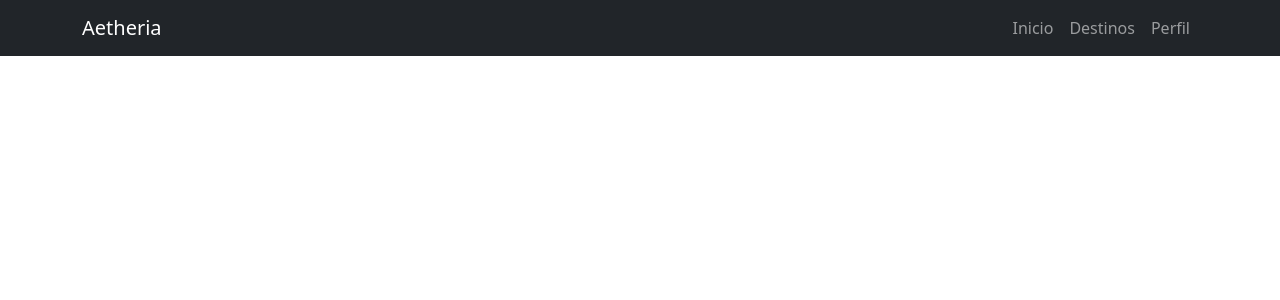
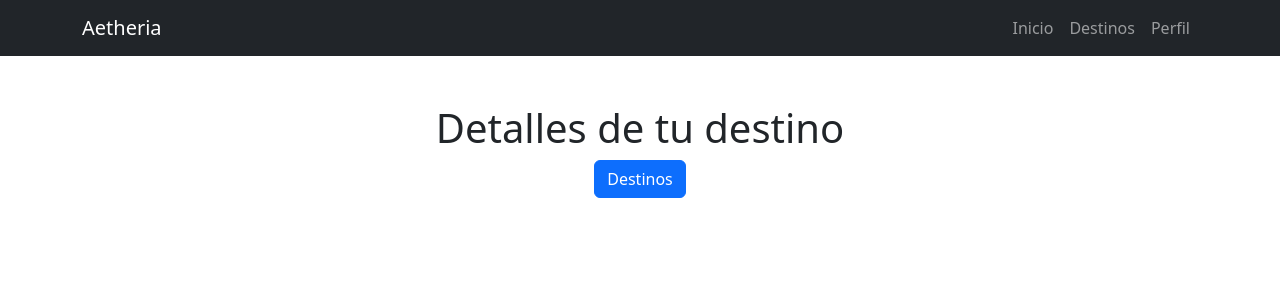
Before and after one commit to henrycorredor7570/Aetheria-client, a React (Vite) app: page /destination/1 in a window 1280 px wide. Shown: the top 300 px of the page. Built offline with nearby package versions, Linux system fonts and the light colour scheme.

Commit message:
creating the basics of destination page and destination details page

```diff
--- /dev/null
+++ b/src/pages/DestinationDetail.jsx
@@ -0,0 +1,15 @@
+import { Container, Button } from "react-bootstrap";
+import { Link } from 'react-router-dom';
+
+const DestinationDetail = () => {
+    return (
+        <Container className="text-center mt-5">
+            <h1>Detalles de tu destino</h1>
+            <Button variant='primary' as={Link} to='/destinations'>
+                Destinos
+            </Button>
+        </Container>
+    );
+};
+
+export default DestinationDetail;
--- /dev/null
+++ b/src/pages/DestinationsPage.jsx
@@ -0,0 +1,15 @@
+import { Container, Button } from "react-bootstrap";
+import { Link } from 'react-router-dom';
+
+const DestinationPage = () => {
+    return (
+        <Container className='text-center mt-5'>
+            <h1>Explora tus destinos y libera tus sentidos</h1>
+            <Button variant='primary' as={Link} to='/'>
+                Home
+            </Button>
+        </Container>
+    );
+};
+
+export default DestinationPage;
--- a/src/routes/AppRouter.jsx
+++ b/src/routes/AppRouter.jsx
@@ -1,7 +1,7 @@
 import { BrowserRouter , Routes, Route } from "react-router-dom";
 import HomePage from "../pages/HomePage";
-// import DestinationPage from "../pages/DestinationsPage";
-// import DestinationDetail from "../pages/DestinationDetail";
+import DestinationPage from "../pages/DestinationsPage";
+import DestinationDetail from "../pages/DestinationDetail";
 // import ProfilePage from "../pages/ProfilePage";
 import NavBar from "../components/Navbar";
 
@@ -10,10 +10,10 @@ const AppRouter = () => {
         <BrowserRouter>
             <NavBar/>
             <Routes>
-                {<Route path="/" element={<HomePage/>}/>
-                /* <Route path="/destinations" element={<DestinationPage/>}/>
+                <Route path="/" element={<HomePage/>}/>
+                <Route path="/destinations" element={<DestinationPage/>}/>
                 <Route path="/destination/:id" element={<DestinationDetail/>}/>
-                <Route path="/profile" element={<ProfilePage/>}/> */}
+                {/* <Route path="/profile" element={<ProfilePage/>}/> */}
             </Routes>
         </BrowserRouter>
     );
```
